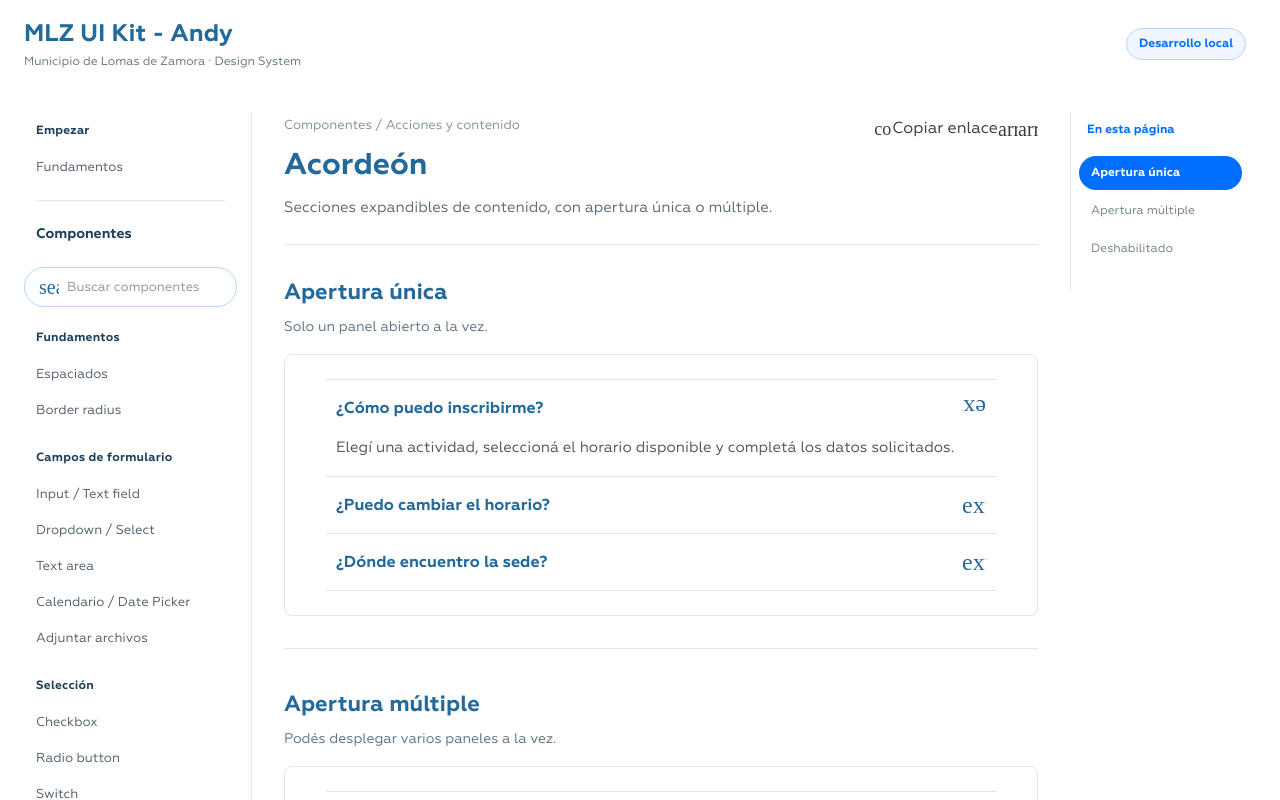
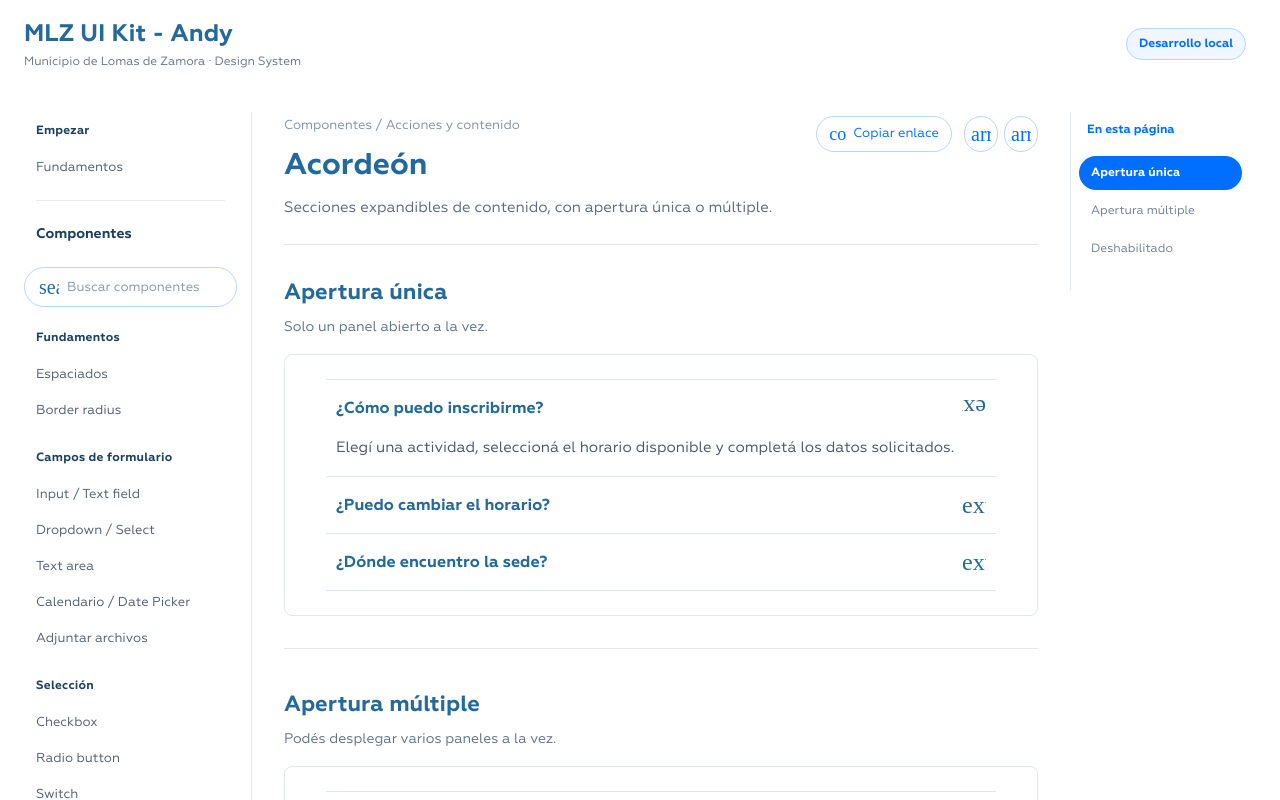
Before and after one commit to SantiagoM96/mlz-muni, a React (Vite) app: page /ui-kit-andy/componentes/acordeon in a window 1280 px wide. Shown: the top 800 px of the page. Built offline with nearby package versions, Linux system fonts and the light colour scheme; a web font is replaced by a local one.

Commit message:
style(andy-kit): style component navigation controls

```diff
--- a/src/pages/andy-kit/andy-additional-components.css
+++ b/src/pages/andy-kit/andy-additional-components.css
@@ -37,3 +37,11 @@
 @media(min-width:1180px) and (max-width:1279px){.andy-doc-layout .andy-doc-body:has(.andy-doc-toc){grid-template-columns:220px minmax(0,1fr);gap:24px}.andy-doc-layout .andy-doc-toc{display:none}}
 @media(min-width:791px) and (max-width:1100px){.andy-doc-layout .andy-doc-body{grid-template-columns:210px minmax(0,1fr)}}
 @media(max-width:790px){.andy-doc-layout .andy-doc-body{display:block}.andy-doc-layout .andy-doc-main{max-width:768px}}
+
+/* Herramientas de navegación de las fichas, independientes de los ejemplos. */
+.andy-doc-layout .andy-doc-page-actions{display:flex;align-items:center;gap:12px;flex-wrap:wrap}
+.andy-doc-layout .andy-doc-page-actions button,.andy-doc-layout .andy-doc-step-links a{min-height:36px;display:inline-flex;align-items:center;justify-content:center;gap:6px;border:1px solid #b8d6fb;border-radius:999px;background:white;padding:6px 12px;color:#006eff;text-decoration:none;font:inherit;font-size:13px;cursor:pointer}
+.andy-doc-layout .andy-doc-page-actions button:hover,.andy-doc-layout .andy-doc-step-links a:hover{background:#eaf4ff}
+.andy-doc-layout .andy-doc-page-actions :is(button,a):focus-visible{outline:2px solid #006eff;outline-offset:2px}
+.andy-doc-layout .andy-doc-step-links{display:flex;align-items:center;gap:6px}
+.andy-doc-layout .andy-doc-step-links a{padding:6px}
```
